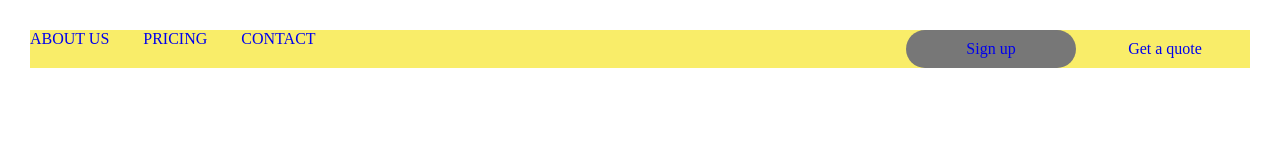
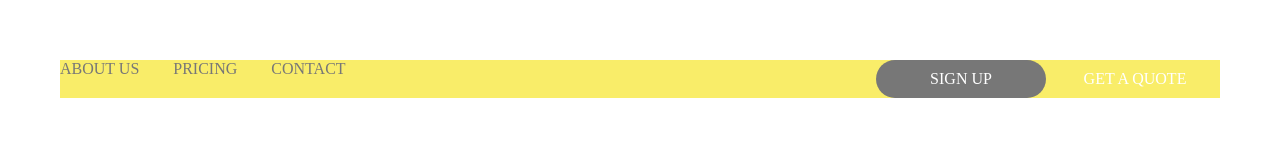
Before and after one commit to anna-ossowska/advanced-css, a plain HTML site: page saas-pre-work/index.html in a window 1280 px wide. Drawn offline with Linux system fonts and the light colour scheme.

Commit message:
Mixins, functions and extends

```diff
--- a/saas-pre-work/style.css
+++ b/saas-pre-work/style.css
@@ -1,21 +1,36 @@
-/* * {
+* {
   margin: 0;
-  padding: 0
+  padding: 0;
 }
 
-$color-primary: #f9ed69; // yellow
+/* $color-primary: #f9ed69; // yellow
 $color-secondary: #f08a5d;
+
 $width-button: 150px;
 
-nav {
-  margin: 30px;
-  background-color: $color-primary;
-
+@mixin clearfix {
   &::after {
     content: '';
     clear: both;
     display: block;
   }
+}
+
+@mixin style-link-text($color) {
+  text-decoration: none;
+  color: $color;
+  text-transform: uppercase;
+}
+
+@function divide($a, $b) {
+  @return $a / $b;
+}
+
+nav {
+  margin: divide(120, 2) * 1px;
+  background-color: $color-primary;
+
+  @include clearfix;
 }
 
 .navigation {
@@ -32,24 +47,28 @@ nav {
     }
 
     a:link {
-      text-decoration: none;
-      text-transform: uppercase;
+      @include style-link-text(#777);
     }
   }
 }
+
 
 .buttons {
   float: right;
 }
 
+%btn-placeholder {
+  padding: 10px;
+  display:inline-block;
+  text-align: center;
+  border-radius: 100px;
+  width: $width-button;
+  @include style-link-text(#fff);
+}
+
 .btn-main:link,
 .btn-hot:link {
-  padding: 10px;
-  display: inline-block;
-  text-align: center;
-  border-radius: 100px;
-  text-decoration: none;
-  width: $width-button;
+  @extend %btn-placeholder;
 }
 
 .btn-main {
@@ -68,9 +87,10 @@ nav {
 }
 
 nav {
-  margin: 30px;
+  margin: 60px;
   background-color: #f9ed69;
 }
+
 nav::after {
   content: '';
   clear: both;
@@ -81,15 +101,19 @@ nav::after {
   list-style: none;
   float: left;
 }
+
 .navigation li {
   display: inline-block;
   margin-left: 30px;
 }
+
 .navigation li:first-child {
   margin: 0;
 }
+
 .navigation li a:link {
   text-decoration: none;
+  color: #777;
   text-transform: uppercase;
 }
 
@@ -103,13 +127,16 @@ nav::after {
   display: inline-block;
   text-align: center;
   border-radius: 100px;
+  width: 150px;
   text-decoration: none;
-  width: 150px;
+  color: #fff;
+  text-transform: uppercase;
 }
 
 .btn-main:link {
   background-color: #777;
 }
+
 .btn-main:hover {
   background-color: #9d9d9d;
 }
```
